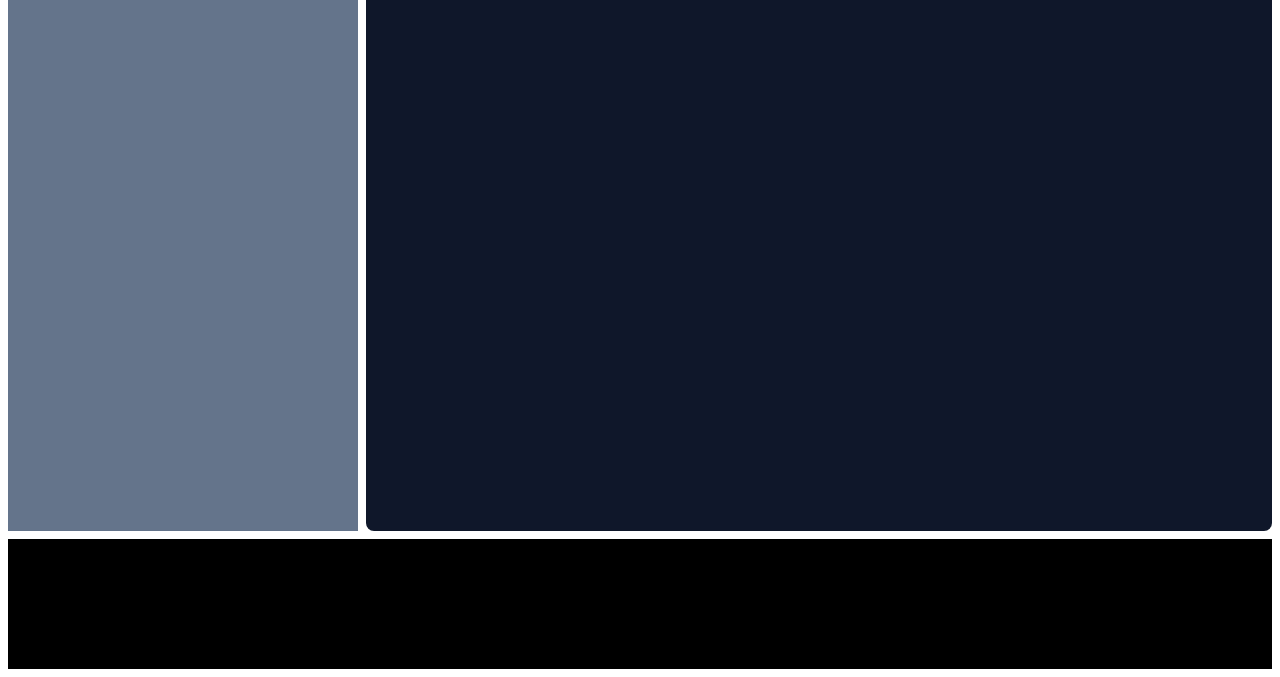
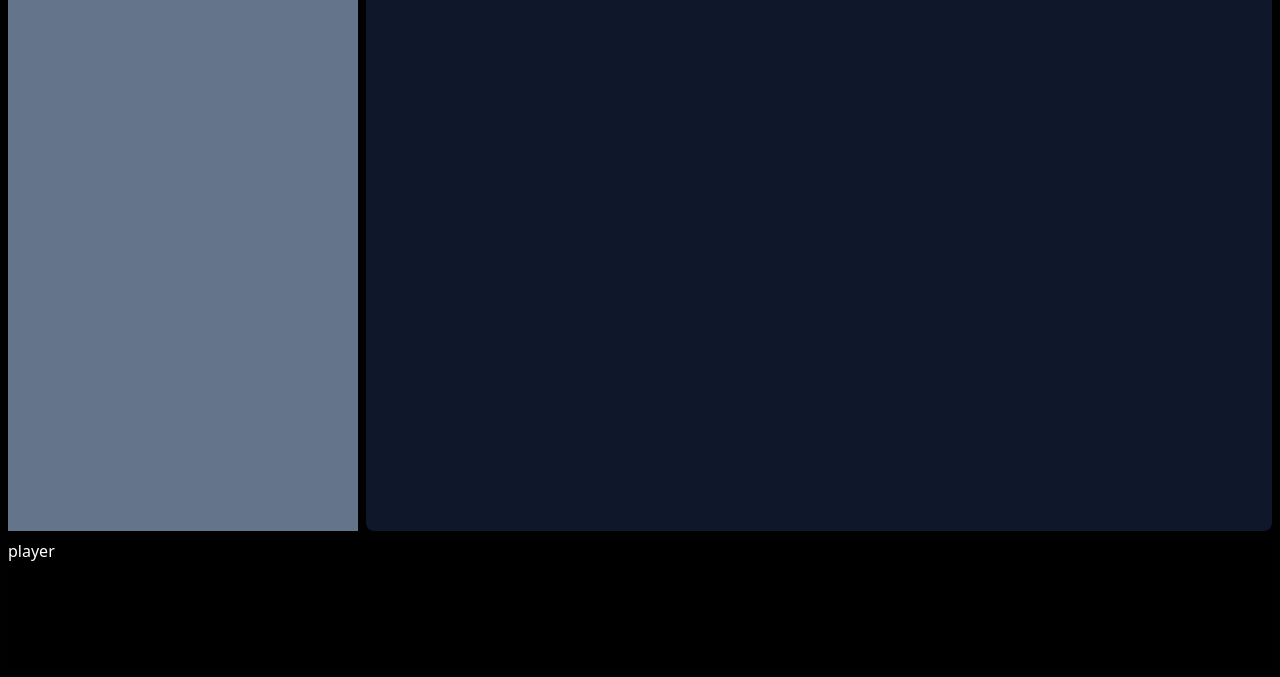
Before and after one commit to kevinduhamelhayes/SpotifyCloneAstro, an Astro site: page / in a window 1280 px wide. Shown: the part 123-800 px from the top of the page. Built offline with nearby package versions, Linux system fonts and the light colour scheme; Astro itself is replaced by a stand-in of ours; a web font is replaced by a local one.

Commit message:
add fonts

```diff
--- a/src/layouts/Layout.astro
+++ b/src/layouts/Layout.astro
@@ -43,4 +43,49 @@ const { title } = Astro.props
 	}
 </style>
 <style is:global>
+	html {
+		font-family: "CircularStd", system-ui, sans-serif;
+		background: #010101;
+		color: white;
+	}
+
+	@font-face {
+		font-family: "CircularStd";
+		src: url("/fonts/CircularStd-Medium.woff2") format("woff2");
+		font-weight: 500;
+		font-style: normal;
+		font-display: swap;
+	}
+
+	@font-face {
+		font-family: "CircularStd";
+		src: url("/fonts/CircularStd-Book.woff2") format("woff2");
+		font-weight: 400;
+		font-style: normal;
+		font-display: swap;
+	}
+
+	@font-face {
+		font-family: "CircularStd";
+		src: url("/fonts/CircularStd-Light.woff2") format("woff2");
+		font-weight: 300;
+		font-style: normal;
+		font-display: swap;
+	}
+
+	@font-face {
+		font-family: "CircularStd";
+		src: url("/fonts/CircularStd-Bold.woff2") format("woff2");
+		font-weight: 700;
+		font-style: normal;
+		font-display: swap;
+	}
+
+	@font-face {
+		font-family: "CircularStd";
+		src: url("/fonts/CircularStd-Black.woff2") format("woff2");
+		font-weight: 900;
+		font-style: normal;
+		font-display: swap;
+	}
 </style>
```
